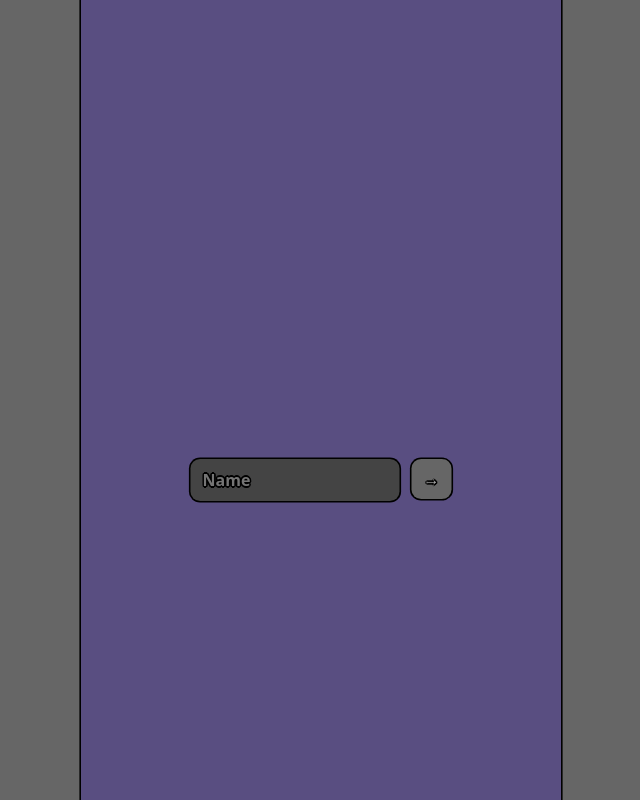
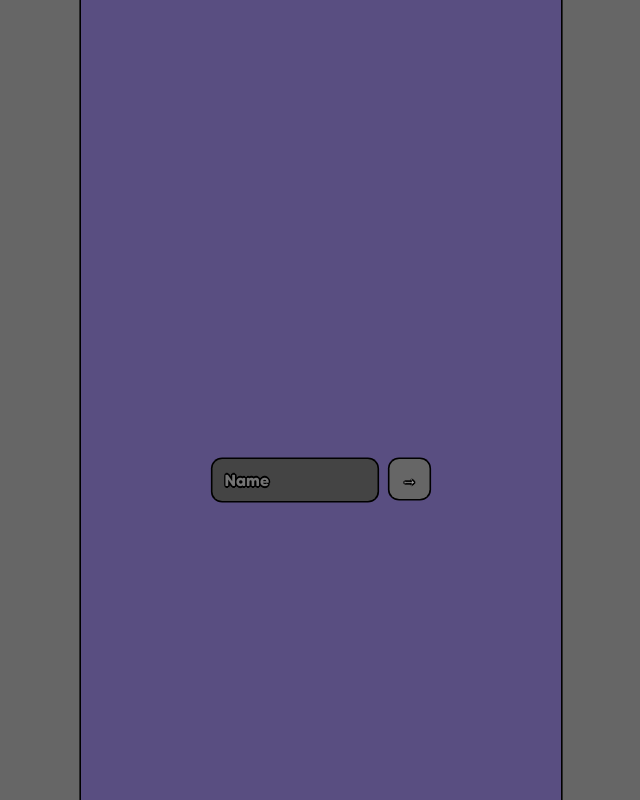
Before and after one commit to jorahty/polish, a website: page public/index.html in a window 1280 px wide. Shown: the whole page, without its empty margins (319-959 px from the left). Drawn offline with nearby package versions, Linux system fonts and the light colour scheme.

Commit message:
use custom font

```diff
--- a/public/style.css
+++ b/public/style.css
@@ -19,6 +19,12 @@ html {
   -webkit-text-size-adjust: none;
 }
 
+/* use custom font */
+@font-face {
+  font-family: tommySoft;
+  src: url(font/tommy_soft.woff);
+}
+
 html {
   background: #666;
 }
@@ -36,7 +42,7 @@ body {
 }
 
 body * {
-  font-family: system-ui;
+  font-family: tommySoft, system-ui;
   font-weight: bold;
   color: #ddd;
   font-size: 2vh;
```
Also changed, not shown: public/font/tommy_soft.woff (added).
